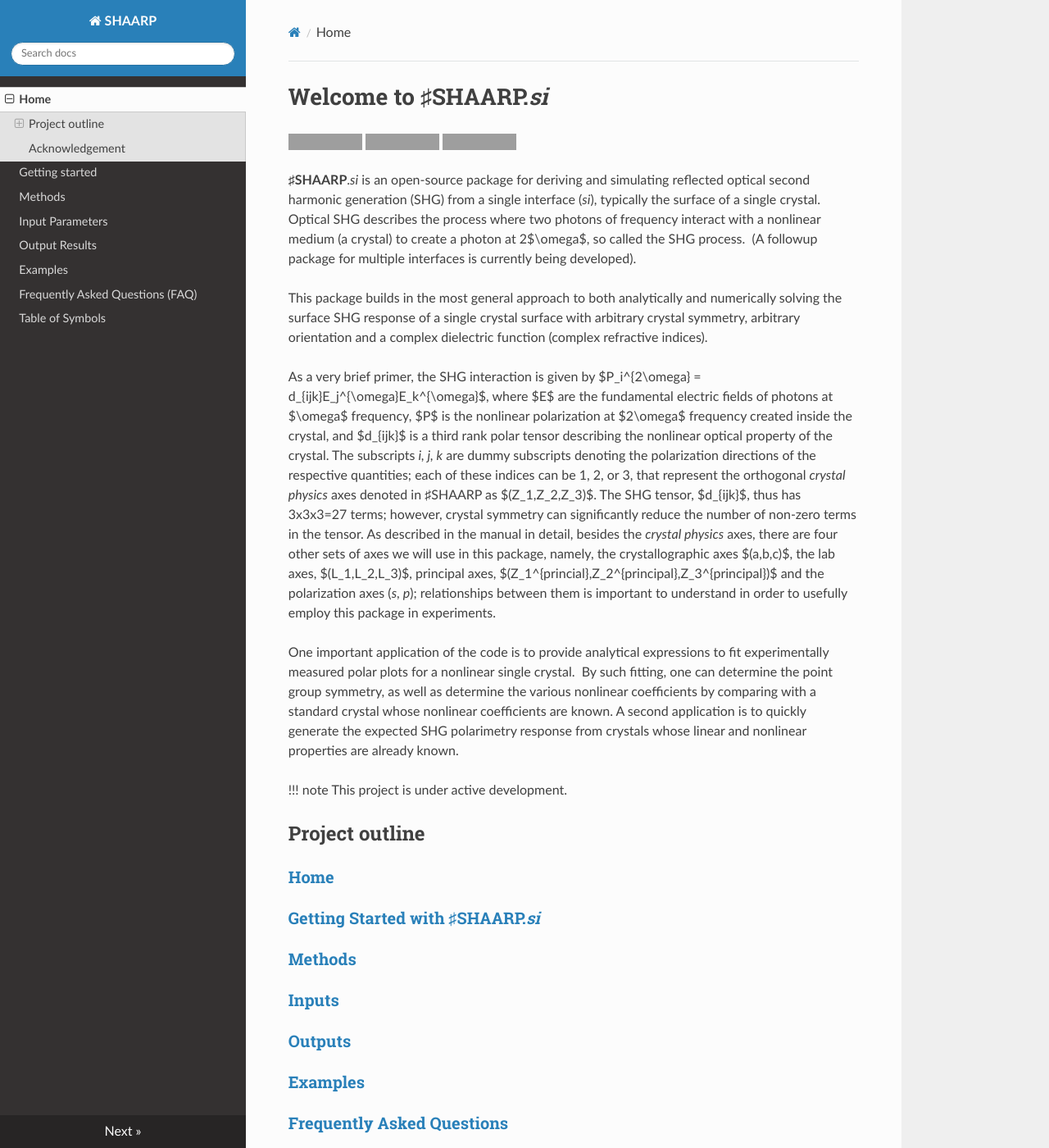
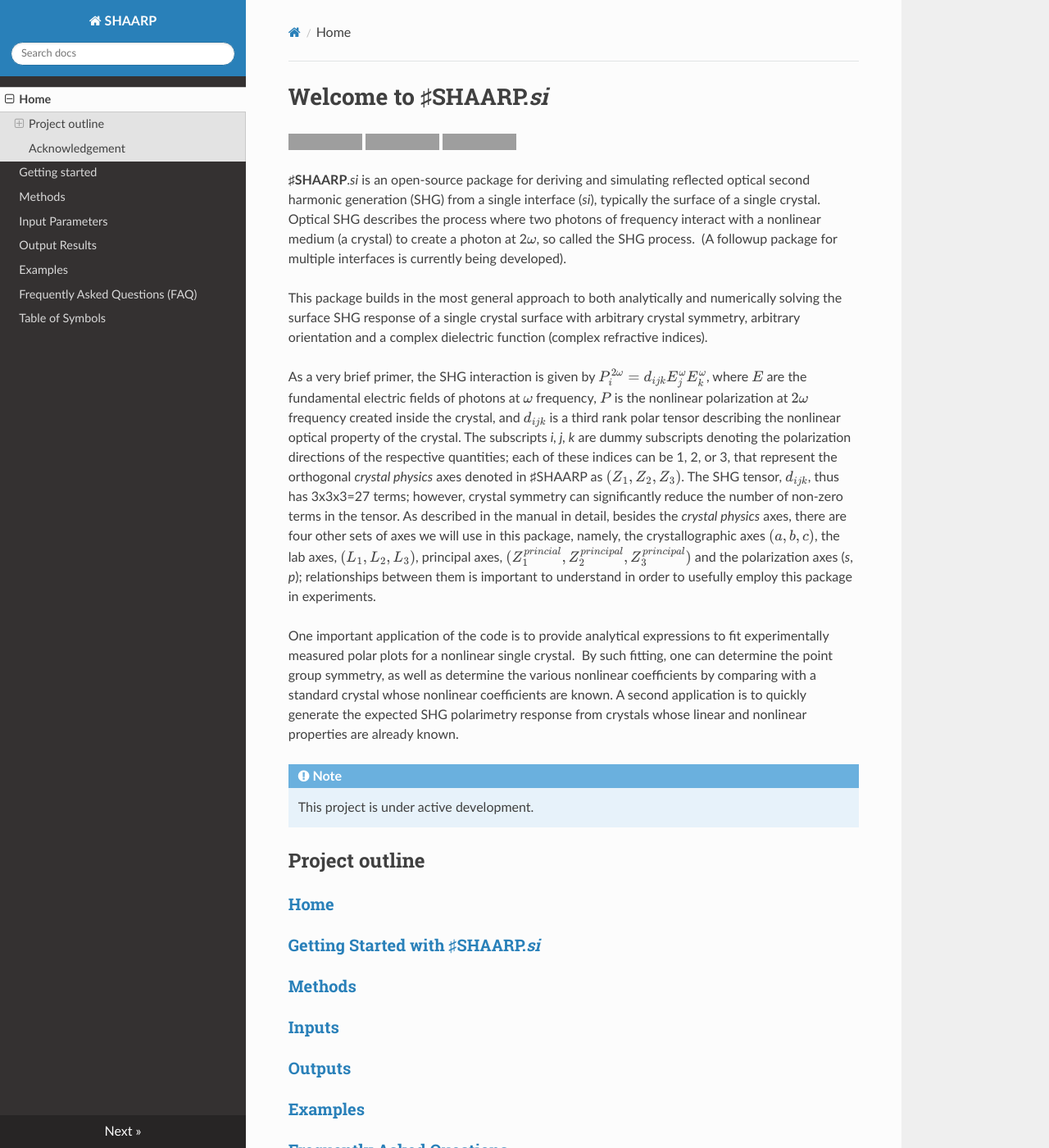
Before and after one commit to Rui-Zu/SHAARP, an MkDocs documentation site: the page built from docs/index.md, in a window 1280 px wide and 1400 px high. Shown: the whole window at 82% size. Built offline with MkDocs 1.6.1, drawn with Linux system fonts in a browser that asks for light colours; nearby versions of some CDN libraries; formulas are drawn with MathJax 3; grey boxes are pictures that could not be loaded.

Commit message:
Update mkdocs.yml

```diff
--- a/mkdocs.yml
+++ b/mkdocs.yml
@@ -1,5 +1,21 @@
 site_name: SHAARP
 
+markdown_extensions:
+  - attr_list
+  - md_in_html
+  - pymdownx.arithmatex
+  - admonition
+  - pymdownx.details
+  - pymdownx.superfences
+  - pymdownx.critic
+  - pymdownx.caret
+  - pymdownx.keys
+  - pymdownx.mark
+  - pymdownx.tilde
+
+extra_javascript:
+  - mathjax-config.js
+  - https://cdn.mathjax.org/mathjax/latest/MathJax.js?config=TeX-AMS-MML_HTMLorMML
 nav:
     - Home: index.md
     - Getting started: install.md
```
